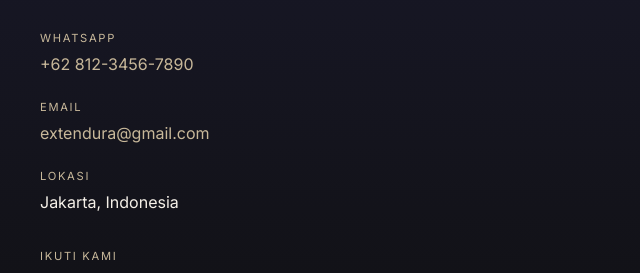
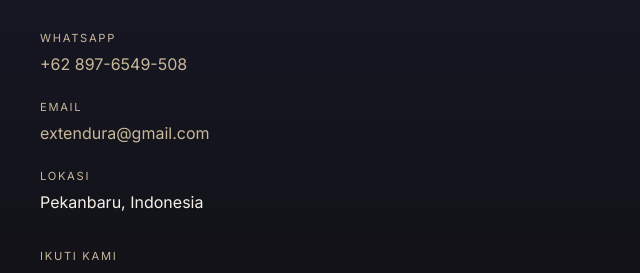
Before and after one commit to extendura-spec/extendura-website, a website: page index.html in a window 1280 px wide. Shown: the part 4519-4792 px from the top of the page, 0-640 px from the left. Drawn offline with nearby package versions, Linux system fonts and the light colour scheme.

Commit message:
Update website

```diff
--- a/index.html
+++ b/index.html
@@ -285,7 +285,7 @@
             <ul class="contact-info">
               <li>
                 <span class="contact-label">WhatsApp</span>
-                <a href="https://wa.me/6281234567890" target="_blank" rel="noopener" id="whatsappLink">+62 812-3456-7890</a>
+                <a href="#" target="_blank" rel="noopener" id="whatsappLink">WhatsApp</a>
               </li>
               <li>
                 <span class="contact-label">Email</span>
@@ -293,7 +293,7 @@
               </li>
               <li>
                 <span class="contact-label">Lokasi</span>
-                <span>Jakarta, Indonesia</span>
+                <span id="contactLocation">Jakarta, Indonesia</span>
               </li>
             </ul>
             <p class="social-heading">Ikuti kami</p>
@@ -342,7 +342,7 @@
     </div>
   </footer>
 
-  <a href="https://wa.me/6281234567890" class="whatsapp-float" id="whatsappFloat" target="_blank" rel="noopener" aria-label="Chat WhatsApp">
+  <a href="#" class="whatsapp-float" id="whatsappFloat" target="_blank" rel="noopener" aria-label="Chat WhatsApp">
     <svg viewBox="0 0 24 24" width="28" height="28" fill="currentColor" aria-hidden="true"><path d="M17.472 14.382c-.297-.149-1.758-.867-2.03-.967-.273-.099-.471-.148-.67.15-.197.297-.767.966-.94 1.164-.173.199-.347.223-.644.075-.297-.15-1.255-.463-2.39-1.475-.883-.788-1.48-1.761-1.653-2.059-.173-.297-.018-.458.13-.606.134-.133.298-.347.446-.52.149-.174.198-.298.298-.497.099-.198.05-.371-.025-.52-.075-.149-.669-1.612-.916-2.207-.242-.579-.487-.5-.669-.51-.173-.008-.371-.01-.57-.01-.198 0-.52.074-.792.372-.272.297-1.04 1.016-1.04 2.479 0 1.462 1.065 2.875 1.213 3.074.149.198 2.096 3.2 5.077 4.487.709.306 1.262.489 1.694.625.712.227 1.36.195 1.871.118.571-.085 1.758-.719 2.006-1.413.248-.694.248-1.289.173-1.413-.074-.124-.272-.198-.57-.347m-5.421 7.403h-.004a9.87 9.87 0 01-5.031-1.378l-.361-.214-3.741.982.998-3.648-.235-.374a9.86 9.86 0 01-1.51-5.26c.001-5.45 4.436-9.884 9.888-9.884 2.64 0 5.122 1.03 6.988 2.898a9.825 9.825 0 012.893 6.994c-.003 5.45-4.435 9.884-9.885 9.884m8.413-18.297A11.815 11.815 0 0012.05 0C5.495 0 .16 5.335.157 11.892c0 2.096.547 4.142 1.588 5.945L.057 24l6.305-1.654a11.882 11.882 0 005.683 1.448h.005c6.554 0 11.89-5.335 11.893-11.893a11.821 11.821 0 00-3.48-8.413z"/></svg>
   </a>
 
--- a/js/main.js
+++ b/js/main.js
@@ -4,7 +4,9 @@
  */
 const SITE_CONFIG = {
   whatsapp: "628976549508", // Format: kode negara tanpa +, contoh 62812...
+  whatsappDisplay: "+62 897-6549-508", // Teks yang tampil di halaman (bebas format)
   email: "extendura@gmail.com",
+  location: "Pekanbaru, Indonesia",
   social: [
     {
       id: "instagram",
@@ -66,13 +68,26 @@ function renderSocialLinks(container, useFullLabel) {
     }
   });
 
-  // Apply WhatsApp links
-  document.querySelectorAll("#whatsappLink, #whatsappFloat").forEach((el) => {
-    if (el.id === "whatsappLink") {
-      el.href = waBase;
-    } else {
-      el.href = waBase + "?text=" + encodeURIComponent("Halo Extendura, saya ingin konsultasi project video editing.");
+  // Lokasi dari config
+  const locationEl = document.getElementById("contactLocation");
+  if (locationEl && SITE_CONFIG.location) {
+    locationEl.textContent = SITE_CONFIG.location;
+  }
+
+  // Apply WhatsApp links + teks nomor
+  const whatsappLink = document.getElementById("whatsappLink");
+  if (whatsappLink) {
+    whatsappLink.href = waBase;
+    if (SITE_CONFIG.whatsappDisplay) {
+      whatsappLink.textContent = SITE_CONFIG.whatsappDisplay;
     }
+  }
+
+  document.querySelectorAll("#whatsappFloat").forEach((el) => {
+    el.href =
+      waBase +
+      "?text=" +
+      encodeURIComponent("Halo Extendura, saya ingin konsultasi project video editing.");
   });
 
   // Header scroll state
```
